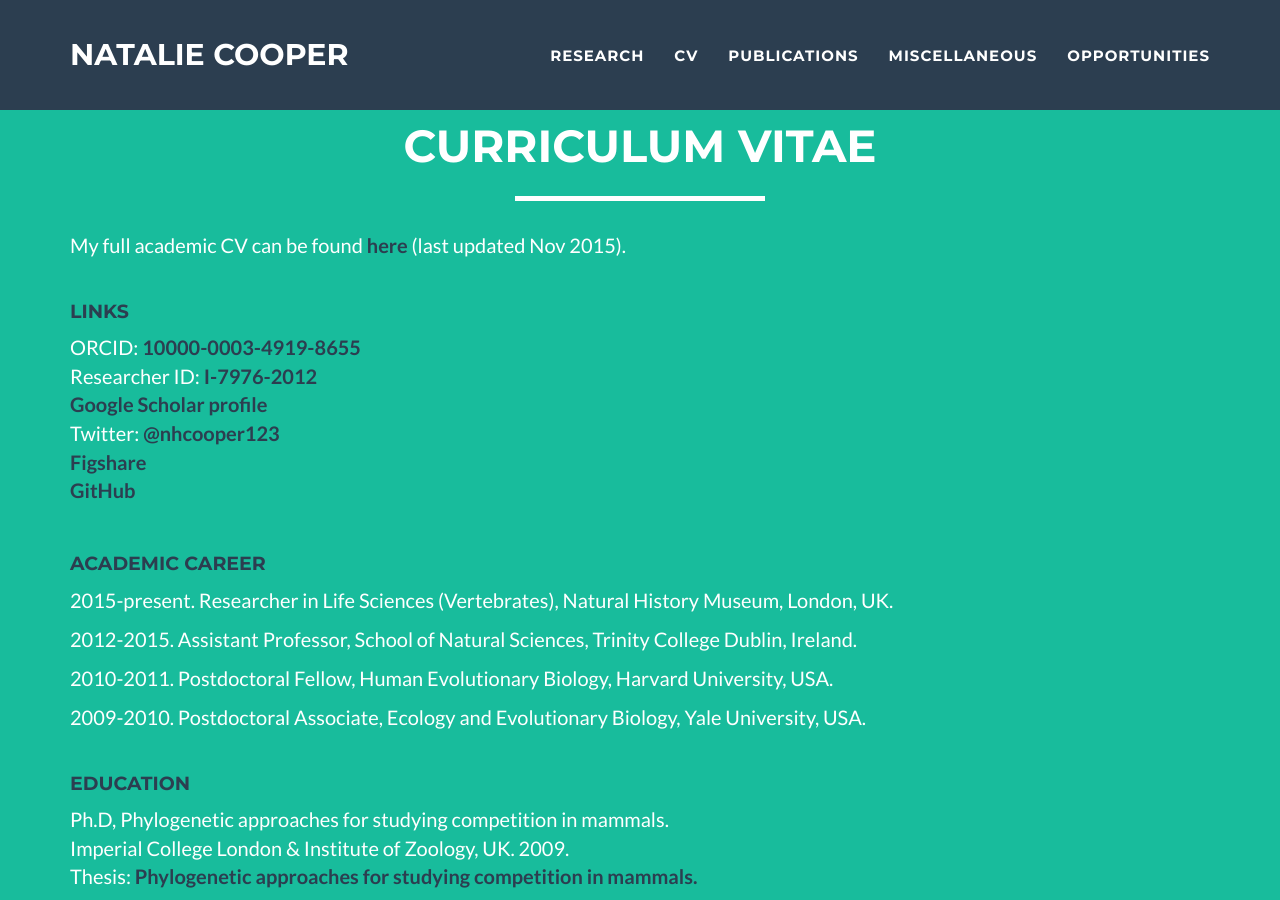
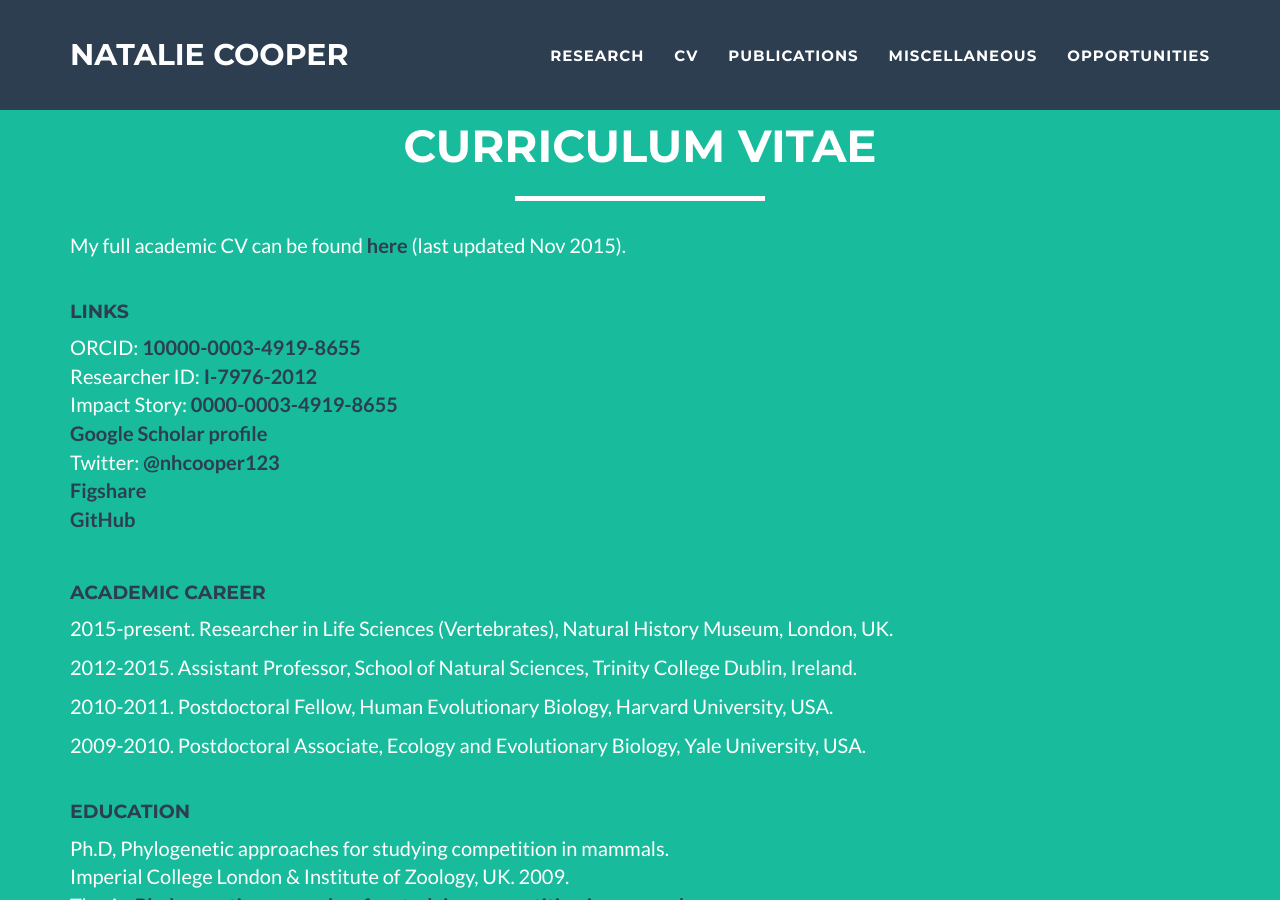
Before and after one commit to nhcooper123/nhcooper123.github.io, a Jekyll site: the page cv.html, which Jekyll copies as it is, in a window 1280 px wide and 900 px high. Built offline with Jekyll 4.4.1, drawn with Linux system fonts in a browser that asks for light colours.

Commit message:
Add Impact Story profile

```diff
--- a/cv.html
+++ b/cv.html
@@ -120,6 +120,7 @@
 <p>
 ORCID: <a href="http://orcid.org/0000-0003-4919-8655"><strong><font color="2c3e50">10000-0003-4919-8655</font></strong></a><br>
 Researcher ID: <a href="http://www.researcherid.com/rid/I-7976-2012"><strong><font color="2c3e50">I-7976-2012</font></strong></a><br>
+Impact Story: <a href="https://impactstory.org/u/0000-0003-4919-8655"><strong><font color="2c3e50">0000-0003-4919-8655</font></strong></a><br>
 <a href="https://scholar.google.co.uk/citations?user=gvR3C30AAAAJ&hl=en"><strong><font color="2c3e50">Google Scholar profile</font></strong></a><br>
 Twitter: <a href="https://twitter.com/nhcooper123"><strong><font color="2c3e50">@nhcooper123</font></strong></a><br>
 <a href="http://figshare.com/authors/Natalie_Cooper/277070"><strong><font color="2c3e50">Figshare</font></strong></a><br>
```
